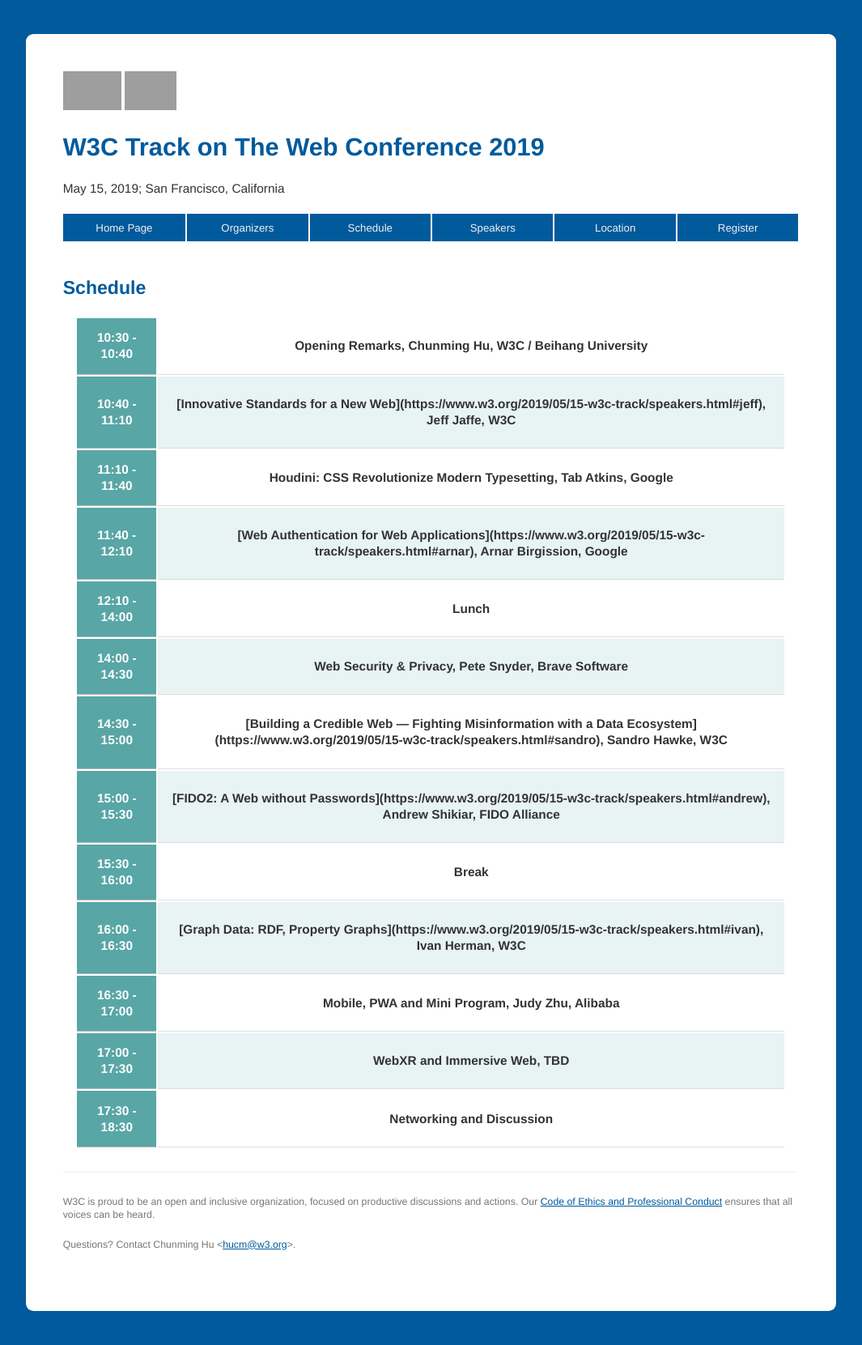
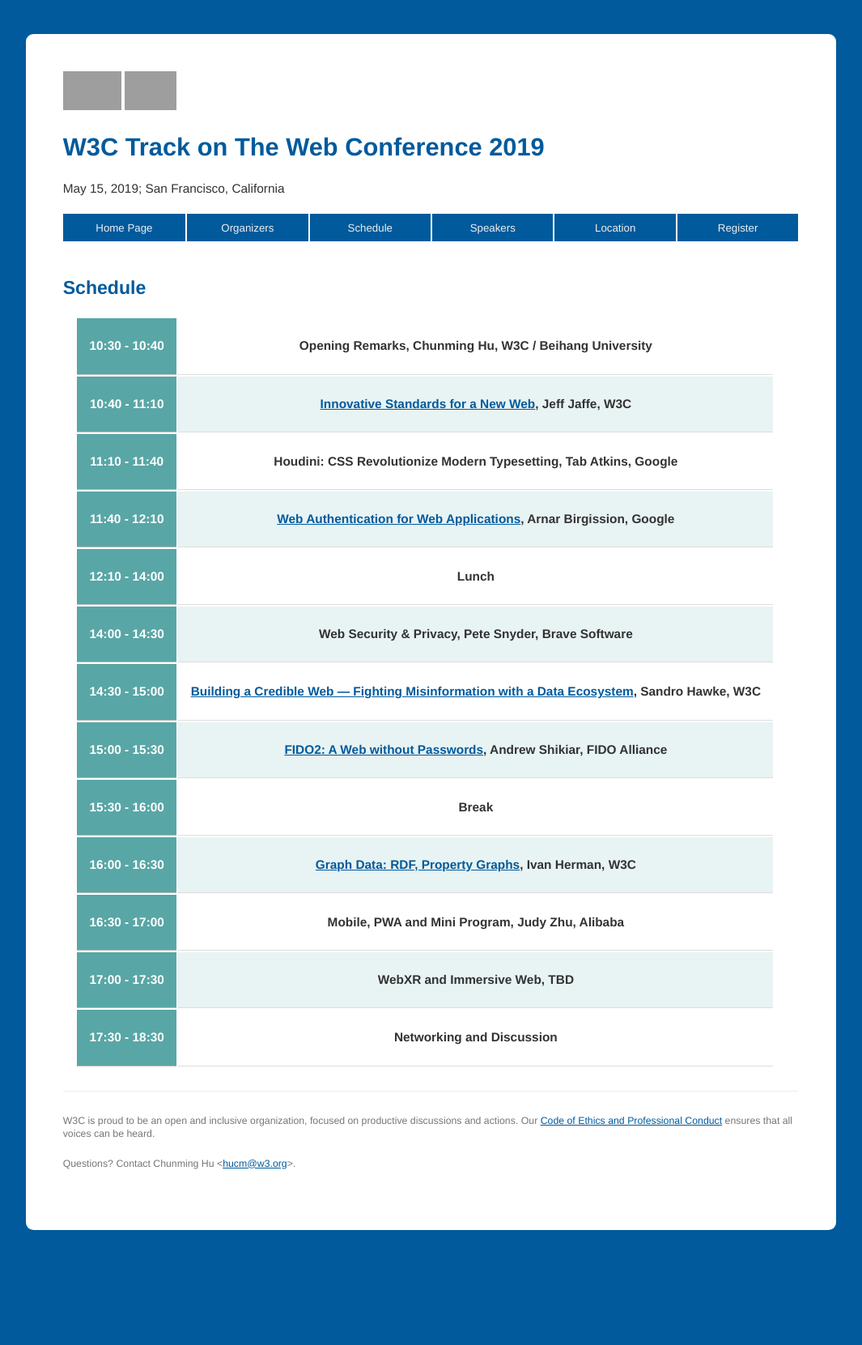
Before and after one commit to w3c/w3c-track-2019, a Jekyll site: the page built from schedule.md, in a window 1280 px wide. Shown: the whole page at 81% size, without its empty margins (108-1173 px from the left). Built offline with Jekyll 4.4.1, drawn with Linux system fonts in a browser that asks for light colours; our own code applies the rules of GitHub Pages for plain Markdown files; after the commit the page ends 1561 px from its top, so only the background shows below that; grey boxes are pictures that could not be loaded.

Commit message:
Update schedule.md

```diff
--- a/schedule.md
+++ b/schedule.md
@@ -14,7 +14,7 @@ layout: home
     <tr>
         <th>10:40 - 11:10</th>
         <td>
-            <p class="session-title">[Innovative Standards for a New Web](https://www.w3.org/2019/05/15-w3c-track/speakers.html#jeff), Jeff Jaffe, W3C</p>
+            <p class="session-title"><a href="speakers.html#jeff">Innovative Standards for a New Web</a>, Jeff Jaffe, W3C</p>
         </td>
     </tr>
     <tr>
@@ -26,7 +26,7 @@ layout: home
     <tr>
         <th>11:40 - 12:10</th>
         <td>
-            <p class="session-title">[Web Authentication for Web Applications](https://www.w3.org/2019/05/15-w3c-track/speakers.html#arnar), Arnar Birgission, Google</p>
+            <p class="session-title"><a href="speakers.html#arnar">Web Authentication for Web Applications</a>, Arnar Birgission, Google</p>
         </td>
     </tr>
     <tr>
@@ -44,13 +44,13 @@ layout: home
     <tr>
         <th>14:30 - 15:00</th>
         <td>
-            <p class="session-title">[Building a Credible Web — Fighting Misinformation with a Data Ecosystem](https://www.w3.org/2019/05/15-w3c-track/speakers.html#sandro), Sandro Hawke, W3C</p>
+            <p class="session-title"><a href="speakers.html#sandro">Building a Credible Web — Fighting Misinformation with a Data Ecosystem</a>, Sandro Hawke, W3C</p>
         </td>
     </tr>
     <tr>
         <th>15:00 - 15:30</th>
         <td>
-            <p class="session-title">[FIDO2: A Web without Passwords](https://www.w3.org/2019/05/15-w3c-track/speakers.html#andrew), Andrew Shikiar, FIDO Alliance</p>
+            <p class="session-title"><a href="speakers.html#andrew">FIDO2: A Web without Passwords</a>, Andrew Shikiar, FIDO Alliance</p>
         </td>
     </tr>
     <tr>
@@ -62,7 +62,7 @@ layout: home
     <tr>
         <th>16:00 - 16:30</th>
         <td>
-            <p class="session-title">[Graph Data: RDF, Property Graphs](https://www.w3.org/2019/05/15-w3c-track/speakers.html#ivan), Ivan Herman, W3C</p>
+            <p class="session-title"><a href="speakers.html#ivan">Graph Data: RDF, Property Graphs</a>, Ivan Herman, W3C</p>
         </td>
     </tr>
     <tr>
```
